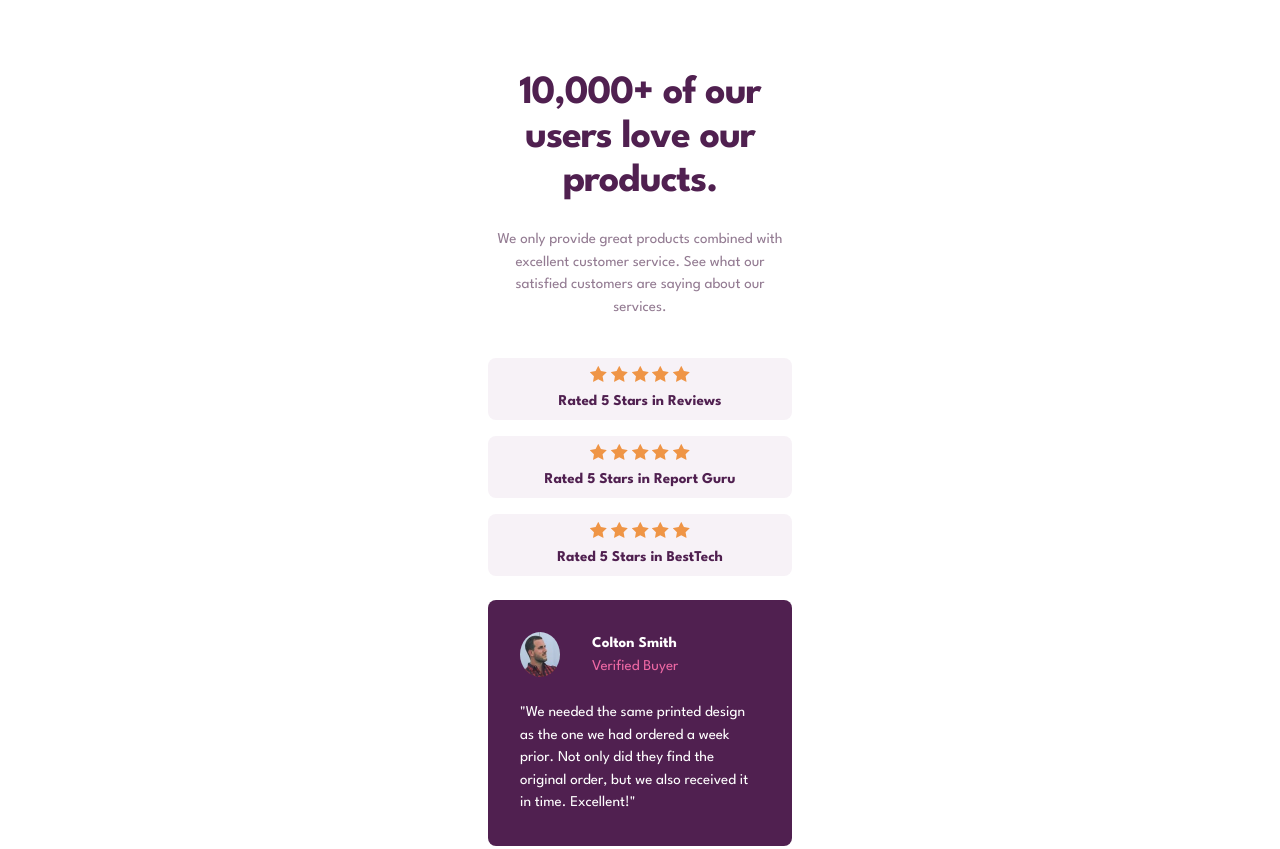
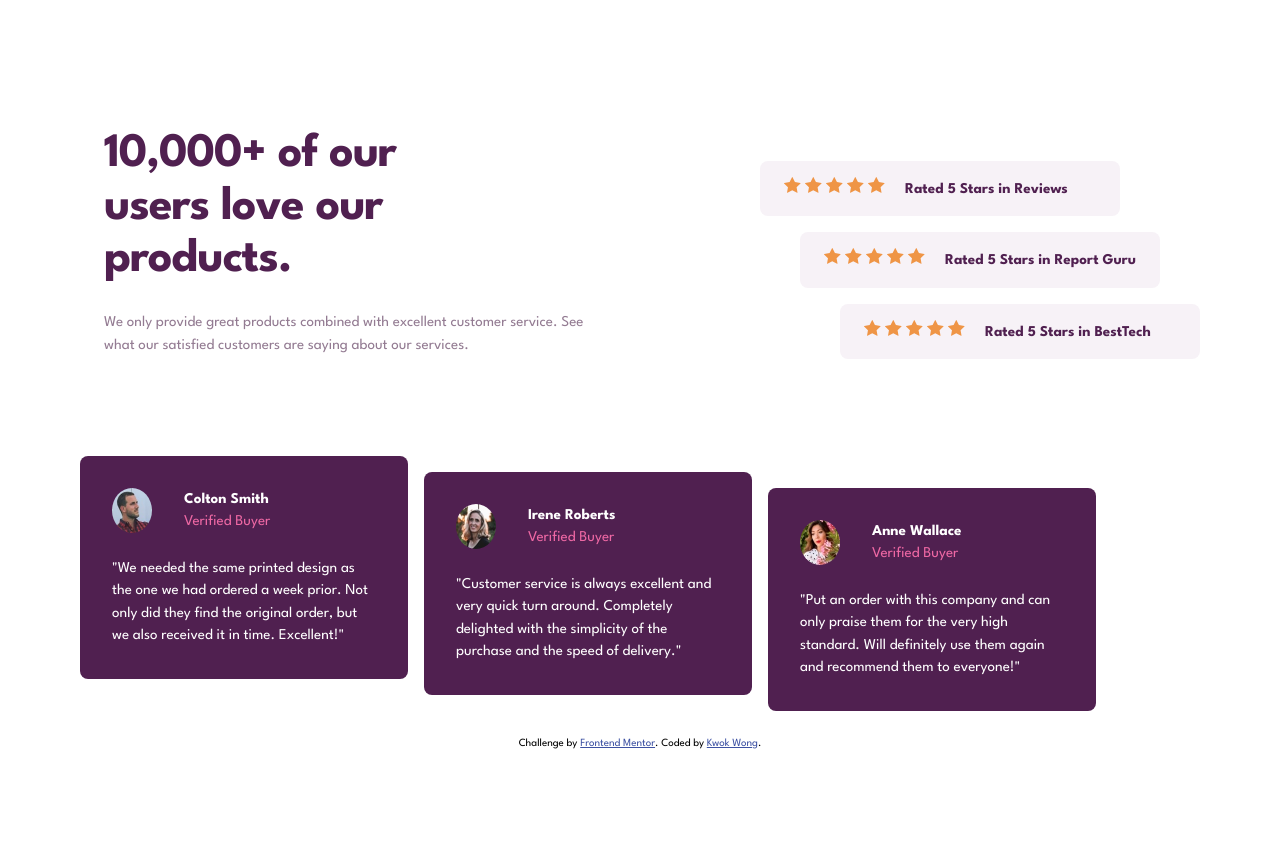
Before and after one commit to kwokkw/social-proof-section-master, a plain HTML site: page index.html in a window 1280 px wide. Shown: the top 849 px of the page. After the commit the page ends 800 px from the top, so only its background shows below. Drawn offline with Linux system fonts and the light colour scheme.

Commit message:
Update style.css

```diff
--- a/css/style.css
+++ b/css/style.css
@@ -179,26 +179,89 @@ blockquote {
   margin-top: var(--element-spacer);
 }
 
-/* @media screen and (min-width: 64rem) {
+@media screen and (min-width: 64rem) {
 
-  .c-container {
-    max-width: 60rem;
+  .container {
+    max-width: 70rem;
     display: grid;
     grid-template-columns: 1fr 1fr;
+    grid-template-rows: 1fr 1fr;
   }
 
-  .split {
+  /* || INTRO */
+
+  .intro {
     grid-area: 1/ 1/ span 1/ span 1;
+    text-align: left;
+    padding: 1.5rem;
   }
+
+  .intro__title {
+    max-width: 20rem;
+    font-size: var(--fs-xl);
+  }
+
+  .intro__paragraph {
+    font-size: var(--fs-regular);
+  }
+
+  /* || REVIEWS */
 
   .reviews {
     grid-area: 1/ 2/ span 1/ span 1;
+    text-align: left;
+    max-width: 23rem;
+    justify-self: flex-end;
   }
 
-  .c-container__cards-half {
+  .review {
+    padding: 1rem 1.5rem;
+  }
+
+  .reviews img,
+  .reviews p {
+    display: inline;
+  }
+
+  .review p {
+    margin-left: 1rem;
+  }
+
+  .reviews .review:first-child {
+    position: relative;
+    right: 5rem;
+  }
+
+  .reviews .review:nth-child(2) {
+    position: relative;
+    right: 2.5rem;
+  }
+
+  /* || TESTIMONIES */
+
+  .testimonies {
     grid-area: 2/ 1/ span 1/ span 2;
+    display: flex;
+    column-gap: 1rem;
+    margin-top: var(--block-spacer);
   }
-} */
+
+  .testimony {
+    max-width: 20.5rem;
+  }
+
+  .testimony:nth-child(2) {
+    position: relative;
+    top: 1rem;
+  }
+
+  .testimony:last-child {
+    position: relative;
+    top: 2rem;
+  }
+
+
+}
 
 
 /*
@@ -207,5 +270,6 @@ Best practice to shrink the profile image?
 
 Why the flex-wrap: nowrap property prevents align-content from having an effect.
 
+Does every element need a `max-width` on the desktop design in ordre to match the design?
 
 */
```
